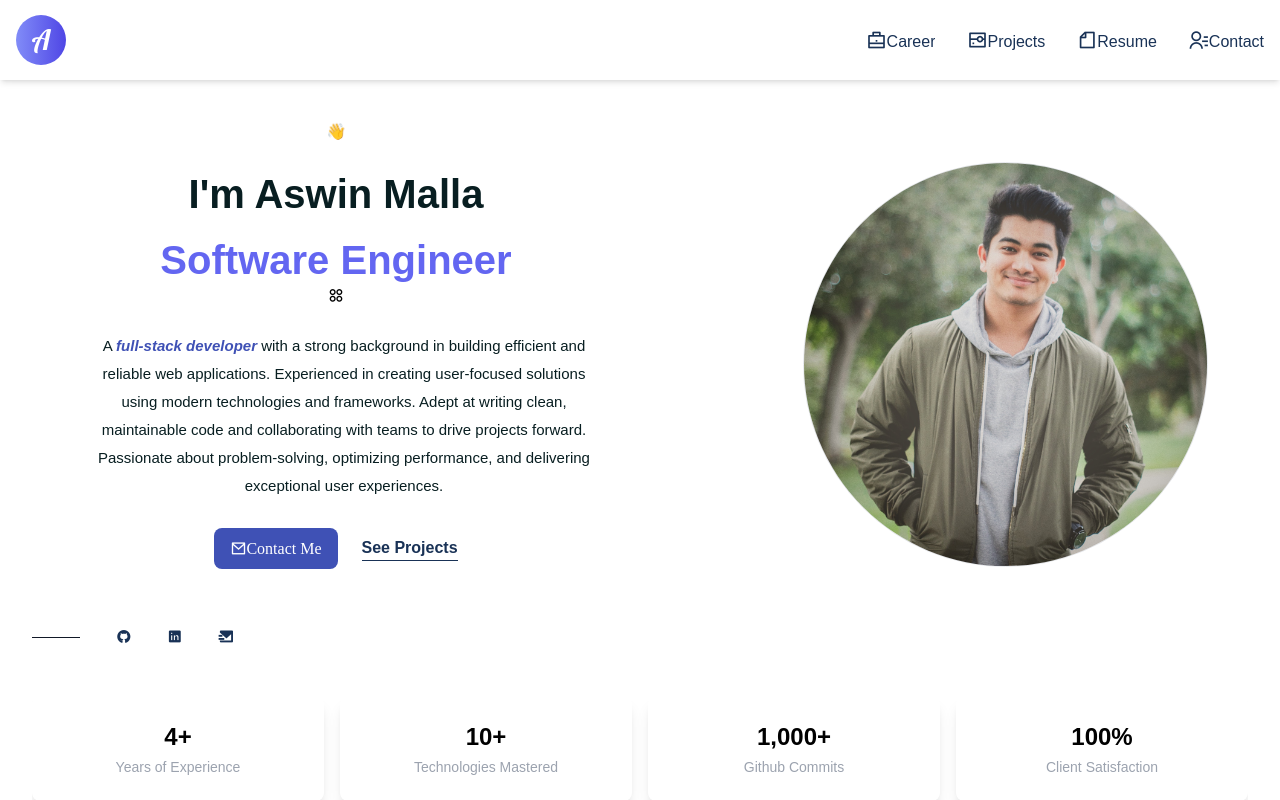
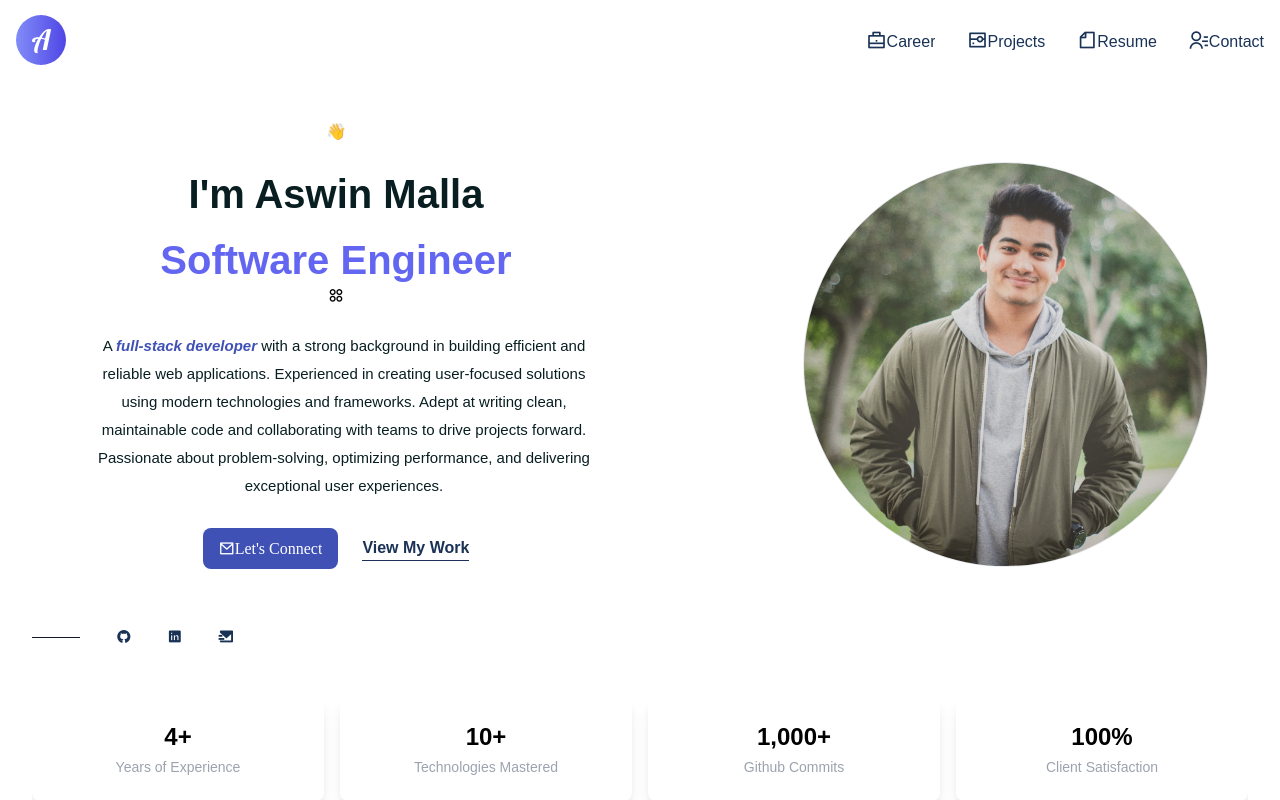
Before and after one commit to AMT98/PortfolioV3, a React (Vite) app: page / in a window 1280 px wide. Shown: the top 800 px of the page. Built offline with nearby package versions, Linux system fonts and the light colour scheme.

Commit message:
Updated shadow effect for navbar on scroll

```diff
--- a/src/components/Contact.tsx
+++ b/src/components/Contact.tsx
@@ -294,6 +294,7 @@ const Contact: React.FC = () => {
           </form>
         </div>
       </div>
+      <p className="text-gray-400 pt-4 italic">Thank you for reaching out! I’ll respond to your inquiry as soon as possible via email.</p>
     </div>
   );
 };
--- a/src/components/Hero.tsx
+++ b/src/components/Hero.tsx
@@ -50,16 +50,16 @@ const Hero: React.FC = () => {
                 performance, and delivering exceptional user experiences.
               </p>
               <div className="flex items-center justify-center gap-6 mt-7">
-                <button className="bg-primaryColor text-white font-[500] flex items-center gap-2 hover:bg-smallTextColor ease-in duration-300 py-2 px-4 rounded-[8px]">
+                <button className="bg-primaryColor text-white font-[500] flex items-center gap-2 hover:shadow-md hover:bg-smallTextColor ease-in duration-300 py-2 px-4 rounded-[8px]">
                   <Link to="/contact">
-                    <i className="ri-mail-line">Contact Me</i>
+                    <i className="ri-mail-line">Let's Connect</i>
                   </Link>
                 </button>
                 <Link
                   to="/projects"
-                  className="text-smallTextColor font-[600] text-[16px] border-b border-solid border-smallTextColor"
+                  className="text-smallTextColor font-[600] text-[16px] border-b hover:text-primaryColor hover:shadow-md border-solid border-smallTextColor"
                 >
-                  See Projects
+                  View My Work
                 </Link>
               </div>
               <div className="flex items-center gap-9 mt-14">
--- a/src/components/Navbar.tsx
+++ b/src/components/Navbar.tsx
@@ -32,10 +32,9 @@ const Navbar: React.FC = () => {
   return (
     <header
       className={`w-full bg-white fixed top-0 left-0 z-50 transition-shadow duration-300 ${
-        hasShadow ? "shadow-xl" : "shadow-md"
+        hasShadow ? "shadow-md" : ""
       }`}
     >
-      {/* Horizontal Navbar */}
       <div className="container mx-auto px-4">
         <div className="flex items-center justify-between h-[80px]">
           <Link
@@ -47,7 +46,7 @@ const Navbar: React.FC = () => {
             </span>
           </Link>
 
-          {/* Menu Items (Horizontal) */}
+          {/* Desktop */}
           <nav className="hidden md:flex space-x-8">
             <Link
               to="/career"
@@ -83,7 +82,6 @@ const Navbar: React.FC = () => {
             </Link>
           </nav>
 
-          {/* Hamburger Menu for Mobile */}
           <span
             className="md:hidden text-2xl text-smallTextColor cursor-pointer"
             onClick={handleMenuToggle}
@@ -93,7 +91,7 @@ const Navbar: React.FC = () => {
         </div>
       </div>
 
-      {/* Mobile Menu */}
+      {/* Mobile */}
       {menuOpen && (
         <div
           className="fixed top-[80px] left-0 w-full bg-white shadow-md py-4 flex flex-col items-center gap-4 z-40"
--- a/src/components/Technologies.tsx
+++ b/src/components/Technologies.tsx
@@ -15,7 +15,10 @@ const Technologies: React.FC = () => {
         className="container mx-auto px-2 pt-4 pb-12 text-gray-800"
       >
         <h1 className="w-full my-2 text-5xl font-bold leading-tight text-center text-primary-black">
-          <TypingText title="| Technologies" textStyles="text-center text-primary-black" />
+          <TypingText
+            title="| Technologies"
+            textStyles="text-center text-primary-black"
+          />
         </h1>
         <div className="w-full mb-4">
           <div className="h-1 mx-auto bg-primaryColor w-64 opacity-25 my-0 py-0 rounded-t"></div>
@@ -41,7 +44,7 @@ const Technologies: React.FC = () => {
             </motion.div>
           </div>
 
-          <div className="flex flex-col w-5/6 lg:w-1/3 mx-auto lg:mx-0 rounded-lg text-black mt-4 sm:-mt-6 shadow-lg z-10">
+          <div className="flex flex-col w-5/6 lg:w-1/3 mx-auto lg:mx-0 rounded-lg text-black mt-4 sm:-mt-6 shadow-lg z-10 overflow-hidden">
             <motion.div
               variants={fadeIn("up", "tween", 0.2, 1)}
               className="flex-1 bg-white rounded-t rounded-b-none overflow-hidden shadow"
```
